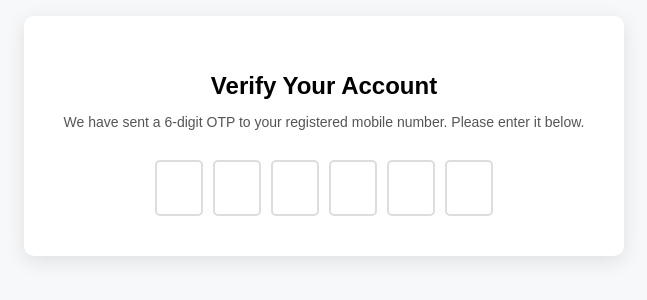
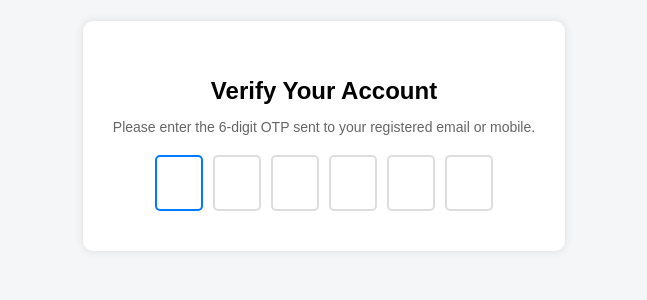
Before and after one commit to acciojob/OTP-BariyaVasu, a website: page main.html in a window 1280 px wide. Shown: the part 272-572 px from the top of the page, without its empty margins (316-963 px from the left). Drawn offline with Linux system fonts and the light colour scheme.

Commit message:
created a submission

```diff
--- a/main.html
+++ b/main.html
@@ -10,17 +10,18 @@
 	<!-- the entire body must be written by student -->
 	<div class="container">
     <h1 id="verification_heading">Verify Your Account</h1>
-    <p id="verification_subtext">We have sent a 6-digit OTP to your registered mobile number. Please enter it below.</p>
+    <p id="verification_subtext">Please enter the 6-digit OTP sent to your registered email or mobile.</p>
 
     <div class="code-container">
+      <input type="text" maxlength="1" class="code" id="code-0">
       <input type="text" maxlength="1" class="code" id="code-1">
       <input type="text" maxlength="1" class="code" id="code-2">
       <input type="text" maxlength="1" class="code" id="code-3">
       <input type="text" maxlength="1" class="code" id="code-4">
       <input type="text" maxlength="1" class="code" id="code-5">
-      <input type="text" maxlength="1" class="code" id="code-6">
     </div>
   </div>
+
     <script type="text/javascript" src="./script.js">
 </script>
 
--- a/script.js
+++ b/script.js
@@ -1,21 +1,32 @@
-//your JS code here. If required.
-const inputs = document.querySelectorAll('.code');
+const inputs = document.querySelectorAll(".code");
+
+// Auto-focus first input on load
+window.addEventListener("load", () => inputs[0].focus());
 
 inputs.forEach((input, index) => {
-  input.addEventListener('input', (e) => {
+  input.addEventListener("input", (e) => {
     const value = e.target.value;
-    if (value) {
-      if (index < inputs.length - 1) {
-        inputs[index + 1].focus();
-      }
+
+    // Allow only digits
+    if (!/^\d$/.test(value)) {
+      e.target.value = '';
+      return;
+    }
+
+    if (index < inputs.length - 1) {
+      inputs[index + 1].focus();
     }
   });
 
-  input.addEventListener('keydown', (e) => {
-    if (e.key === 'Backspace') {
-      if (!input.value && index > 0) {
-        inputs[index - 1].value = '';
-        inputs[index - 1].focus();
+  input.addEventListener("keydown", (e) => {
+    if (e.key === "Backspace") {
+      if (input.value === "") {
+        if (index > 0) {
+          inputs[index - 1].value = '';
+          inputs[index - 1].focus();
+        }
+      } else {
+        input.value = '';
       }
     }
   });
--- a/styles.css
+++ b/styles.css
@@ -1,7 +1,6 @@
-/*  your css code here. If applicable */
 body {
-  font-family: Arial, sans-serif;
-  background-color: #f6f8fa;
+  font-family: sans-serif;
+  background: #f4f6f8;
   display: flex;
   justify-content: center;
   align-items: center;
@@ -9,11 +8,11 @@ body {
 }
 
 .container {
+  background: white;
+  padding: 40px 30px;
+  border-radius: 10px;
+  box-shadow: 0 0 10px rgba(0,0,0,0.1);
   text-align: center;
-  background: white;
-  padding: 40px;
-  border-radius: 10px;
-  box-shadow: 0 5px 20px rgba(0,0,0,0.1);
 }
 
 #verification_heading {
@@ -22,9 +21,9 @@ body {
 }
 
 #verification_subtext {
+  color: #666;
   font-size: 14px;
-  color: #555;
-  margin-bottom: 30px;
+  margin-bottom: 20px;
 }
 
 .code-container {
@@ -36,12 +35,12 @@ body {
 .code {
   width: 40px;
   height: 50px;
-  font-size: 24px;
+  font-size: 22px;
   text-align: center;
   border: 2px solid #ddd;
   border-radius: 5px;
   outline: none;
-  transition: border-color 0.2s;
+  transition: border-color 0.3s ease;
 }
 
 .code:focus {
```
